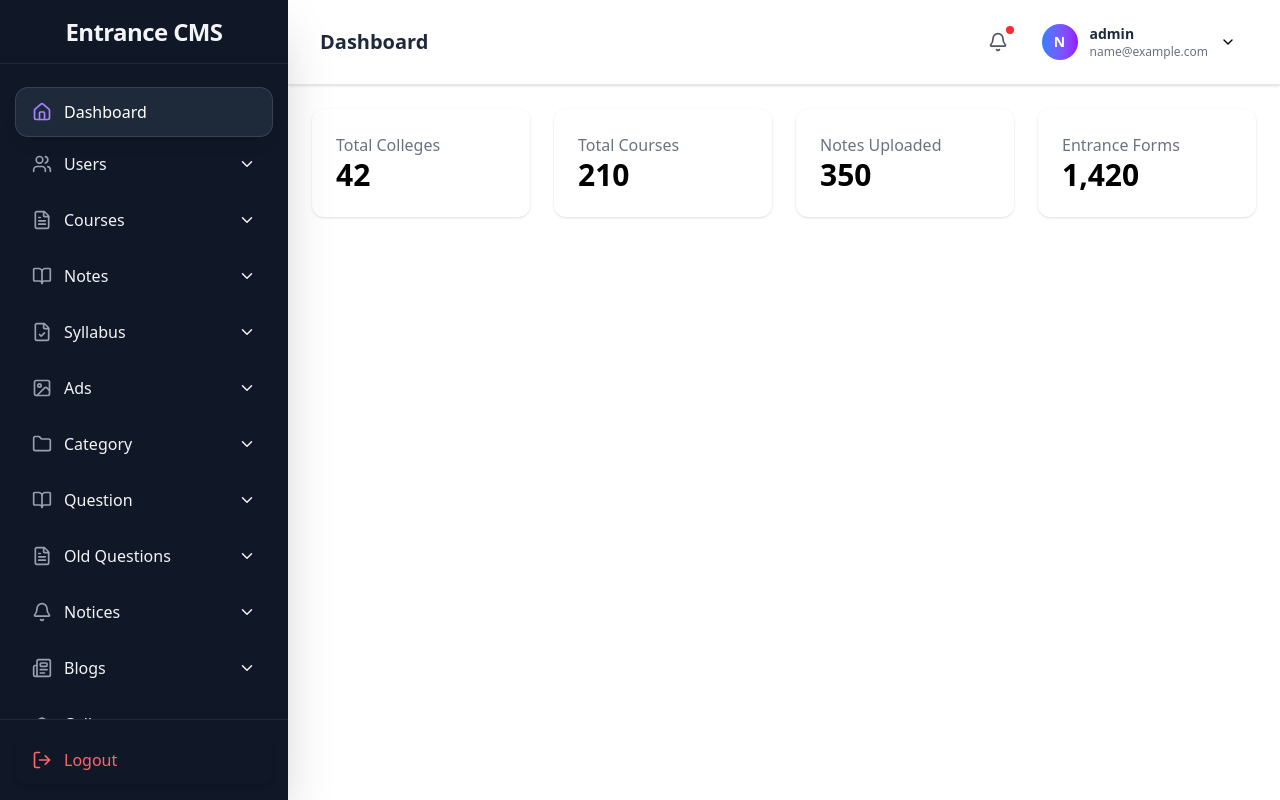
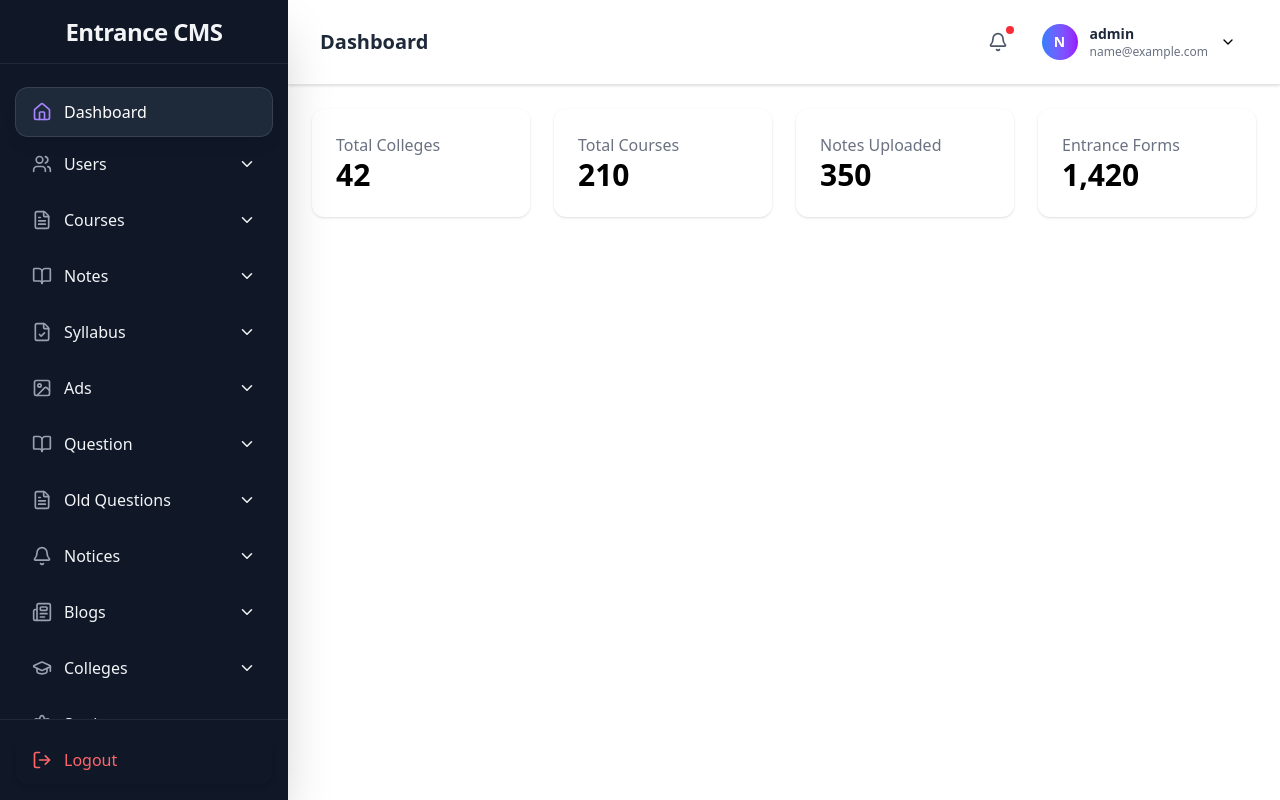
Before and after one commit to EntranceGateway/entrance_gateway_cms, a React (Vite) app: page / in a window 1280 px wide. Built offline with nearby package versions, Linux system fonts and the light colour scheme; sample sign-in values are in the browser's storage.

Commit message:
Update blog image API to use getBlogFile endpoint

```diff
--- a/components/Sidebar/Sidebar.jsx
+++ b/components/Sidebar/Sidebar.jsx
@@ -66,14 +66,6 @@ const Sidebar = () => {
       submenu: [
         { name: "All Ads", path: "/banner/all" },
         { name: "Add Ads", path: "/banner/add" },
-      ],
-    },
-     {
-      name: "Category",
-      icon: <Folder size={20} />,
-      submenu: [
-        { name: "All Category", path: "/category/all" },
-        { name: "Add Category", path: "/category/add" },
       ],
     },
     {
--- a/src/http/blog.js
+++ b/src/http/blog.js
@@ -90,6 +90,6 @@ export const downloadBlogFile = async (id, token) => {
 // --------------------------------------
 // Get Blog File URL (for inline viewing)
 // --------------------------------------
-export const getBlogFileUrl = (id) => {
-  return `https://api.entrancegateway.com/api/v1/blogs/${id}/download`;
+export const getBlogFileUrl = (blogId) => {
+  return `https://api.entrancegateway.com/api/v1/blogs/getBlogFile/${blogId}`;
 };
```
